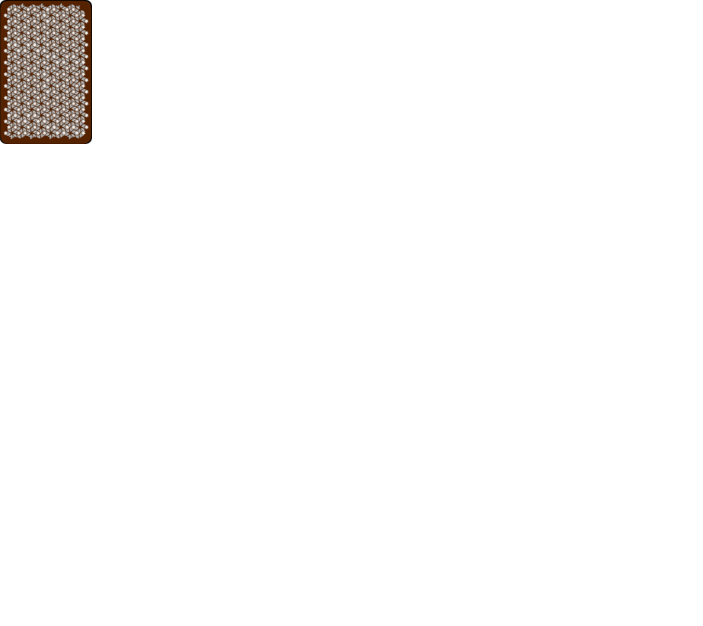
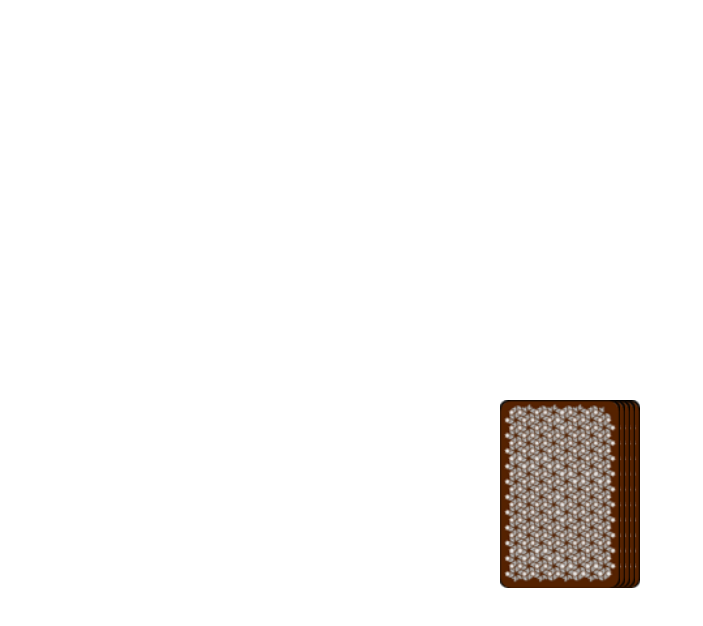
Before and after one commit to HrAnders/ringOfFire, an Angular app in the folder ringoffire/: page /game in a window 1280 px wide. Shown: the top 626 px of the page, without its empty margins (0-703 px from the left). Built offline with nearby package versions, Linux system fonts and the light colour scheme.

Commit message:
added card stack code

```diff
--- a/ringoffire/src/app/game/game.component.html
+++ b/ringoffire/src/app/game/game.component.html
@@ -1,5 +1,10 @@
 <div class="field">
-    <div class="card-stack">
-        <img src="./../../assets/img/playing_cards-master/card_cover.png" alt="">
-    </div>
+  <div class="card-stack">
+    <img
+      [ngStyle]="{ 'right.px': i*5 }"
+      *ngFor="let c of [0,1,2,3,4]; let i = index"
+      src="./../../assets/img/playing_cards-master/card_cover.png"
+      alt=""
+    />
+  </div>
 </div>
--- a/ringoffire/src/app/game/game.component.scss
+++ b/ringoffire/src/app/game/game.component.scss
@@ -0,0 +1,16 @@
+.field {
+  width: 100vw;
+  height: 100vh;
+  max-width: 100%;
+  display: flex;
+  justify-content: center;
+  align-items: center;
+}
+
+.card-stack {
+    position: relative;
+  img {
+    position: absolute;
+    width: 120px;
+  }
+}
```
